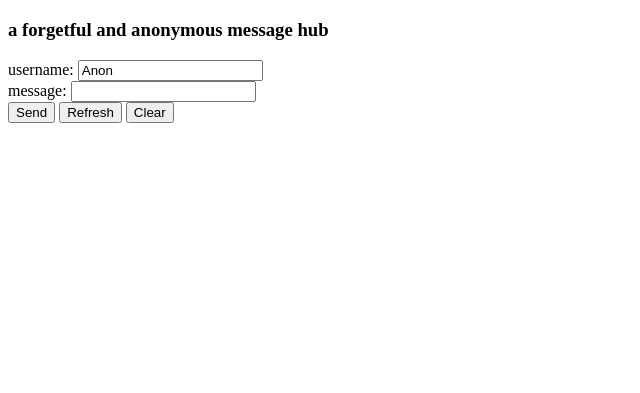
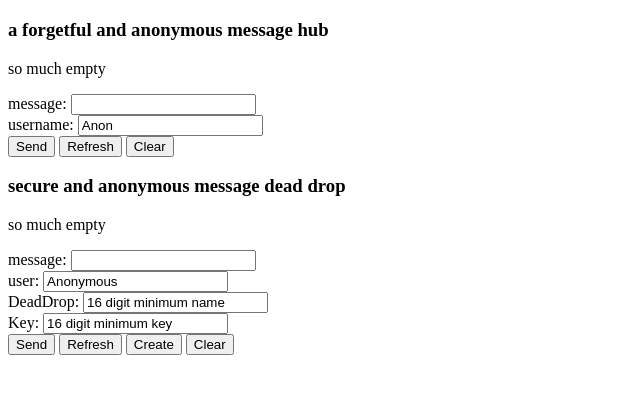
Before and after one commit to Shadley000/deaddrop, a website: page public/index.html in a window 1280 px wide. Shown: the part 61-454 px from the top of the page, without its empty margins (0-640 px from the left). Drawn offline with Linux system fonts and the light colour scheme; no server answers.

Commit message:
working deaddrops

```diff
--- a/public/index.html
+++ b/public/index.html
@@ -13,23 +13,43 @@
 	<H3>a forgetful and anonymous message hub</h3>
 	</div>
 
-		<div id="myData"></div>
+	<div id="divAnonChat">
+		<div id="divAnonMessages"></div>
+			<p>so much empty</p>
 		</div>
-		<div id="myForm">
+		<div id="divAnonControls">
 			<P>
-			<label for="user">username:</label>
-			<input type="text" id="user" name="user" value="Anon"><br>
-			<label for="message">message:</label>
-			<input type="text" id="message" name="message" value=""><br>
+				<label for="anon_message">message:</label>
+				<input type="text" id="anon_message" name="message" value=""><br>
+				<label for="anon_user">username:</label>
+				<input type="text" id="anon_user"name="anon_user" value="Anon"><br>
 
 				<button onclick="addMessages()">Send</button>
 				<button onclick="loadMessages()">Refresh</button>
-			<button onclick="clearQueue()">Clear</button>
+				<button onclick="clearMessages()">Clear</button>
 			</p>
 		</div>
 	</div>
-<script  type="text/javascript" >
-setInterval(loadMessages(), 5000);
-</script>
+
+	<div id="divAnonDeadDrop">
+		<H3>secure and anonymous message dead drop</h3>
+		<div id="divDeadDropMessages">
+			<p>so much empty</p>
+		</div>
+		<div id="divDeadDropControls">
+			<label for="message">message:</label>
+			<input type="text" id="message" name="message" value=""><br>
+			<label for="user">user:</label>
+			<input type="text" id="user"name="user" value="Anonymous"><br>
+			<label for="deaddropid">DeadDrop:</label>
+			<input	type="text" id="deaddropid" name="deaddropid"	value="16 digit minimum name"><br>
+			<label for="key">Key:</label>
+			<input type="text" id="key" name="key" value="16 digit minimum key"><br>
+			<button onclick="addMessageToDeadDrop()">Send</button>
+			<button onclick="getDeadDrop()">Refresh</button>
+			<button onclick="createDeadDrop()">Create</button>
+			<button onclick="clearDeadDrop()">Clear</button>
+		</div>
+	</div>
 </body>
 </html>
--- a/public/index.js
+++ b/public/index.js
@@ -1,5 +1,5 @@
 
-function clearQueue() {
+function clearMessages() {
 	//console.log('clearQueue');
 	fetch("/v1/message", { method: 'DELETE' })
 		.then(function(response) {
@@ -15,7 +15,7 @@ function loadMessages() {
 		})
 		.then(function(data) {
 			//console.log('appendData: ' + data);
-			var mainContainer = document.getElementById("myData");
+			var mainContainer = document.getElementById("divAnonMessages");
 			mainContainer.innerHTML = "";
 			for (var i = 0; i < data.length; i++) {
 				var message = data[i];
@@ -32,17 +32,77 @@ function loadMessages() {
 
 function addMessages() {
 	var message = {
-			"user": document.getElementById("user").value,
-			"message": document.getElementById("message").value
+			"user": document.getElementById("anon_user").value,
+			"message": document.getElementById("anon_message").value
 	};
-	document.getElementById('message').value = "";
+	document.getElementById('anon_message').value = "";
 
 	postData("/v1/message", message)
 		.then(data => {
 			loadMessages();
 		});
 }
+// *************************************************************
 
+function createDeadDrop() {
+	var deaddrop = {
+			"deaddrop_id": document.getElementById("deaddropid").value,
+			"key": document.getElementById("key").value
+	};
+
+	postData("/v1/deaddrop", deaddrop)
+		.then(data => {
+			getDeadDrop();
+		});
+}
+
+function getDeadDrop() {
+	var deaddrop_id = document.getElementById("deaddropid").value
+	var key =  document.getElementById("key").value
+
+	fetch("/v1/deaddrop/"+deaddrop_id+"?key="+key+"&t="+Math.random())
+		.then(function(response) {
+			return response.json();
+		})
+		.then(function(data) {
+			console.log('appendData: ' + data);
+			var mainContainer = document.getElementById("divDeadDropMessages");
+			mainContainer.innerHTML = "";
+			for (var i = 0; i < data.length; i++) {
+				var message = data[i];
+				var div = document.createElement("div");
+				div.innerHTML = message.user + ': ' + message.message + '<BR>';
+				mainContainer.appendChild(div);
+			}
+		})
+		.catch(function(err) {
+			console.log('error: ' + err);
+		});
+}
+
+function clearDeadDrop() {
+	var deaddrop_id = document.getElementById("deaddropid").value
+	var key =  document.getElementById("key").value
+
+}
+
+function addMessageToDeadDrop(){
+	var deaddrop_id = document.getElementById("deaddropid").value
+	var key =  document.getElementById("key").value
+	var message = {
+			"user": document.getElementById("user").value,
+			"message": document.getElementById("message").value
+	};
+	document.getElementById('message').value = "";
+
+	postData("/v1/deaddrop/"+deaddrop_id+"?key="+key, message)
+		.then(data => {
+			loadMessages();
+		});
+}
+
+
+// *************************************************************
 
 
 async function postData(url = '', data = {}) {
```
Lines whose indentation alone changed are shown as unchanged.
